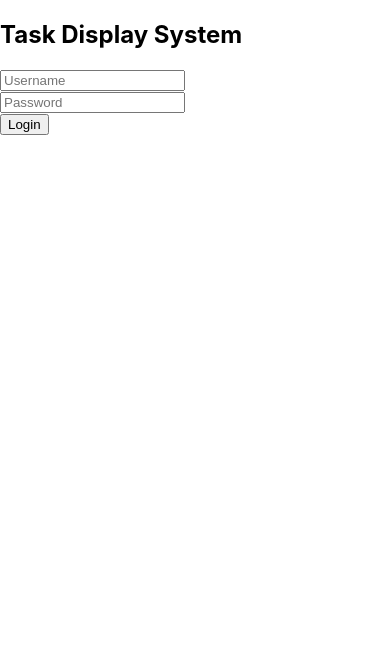
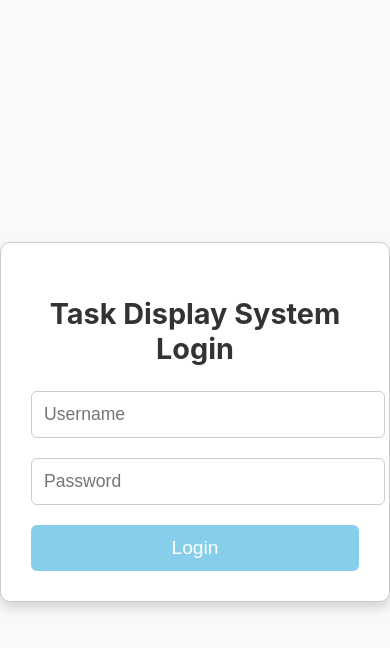
Before and after one commit to java-hangout/task-display-system-ui, a React (Create React App) app: page / in a window 390 px wide. Shown: the top 648 px of the page. Built offline with nearby package versions, Linux system fonts and the light colour scheme.

Commit message:
updagted login logic

```diff
--- a/src/components/Auth/Login.css
+++ b/src/components/Auth/Login.css
@@ -1,77 +1,74 @@
-/* Login Screen Styling */
+/* Centering the page */
 .login-container {
     display: flex;
     justify-content: center;
     align-items: center;
     height: 100vh;
-    background-color: #f4f6f8;
-    padding: 0 20px;
+    background-color: #f9f9f9;
 }
 
+/* Styling the form */
 .login-form {
-    background-color: white;
-    border-radius: 8px;
-    padding: 40px;
-    box-shadow: 0 4px 8px rgba(0, 0, 0, 0.1);
-    width: 100%;
-    max-width: 400px;
+    width: 400px; /* Increased width */
+    padding: 30px; /* Increased padding for a bigger form */
+    border: 1px solid #ccc;
+    border-radius: 10px;
+    background: #fff;
+    box-shadow: 0 6px 12px rgba(0, 0, 0, 0.15); /* Enhanced shadow for a bold look */
     text-align: center;
 }
 
+/* Header styling */
 .login-header {
-    font-size: 1.8rem; /* Reduced size from 2rem to 1.5rem */
-    margin-bottom: 20px;
+    font-size: 2rem; /* Larger font size */
+    margin-bottom: 25px; /* Increased spacing below the header */
     color: #333;
 }
 
+/* Input field styling */
 .input-group {
-    margin-bottom: 15px;
+    margin-bottom: 20px; /* Increased spacing between fields */
 }
 
 .input-field {
     width: 100%;
-    padding: 12px;
-    font-size: 16px;
+    padding: 12px; /* Larger padding for bigger input fields */
     border: 1px solid #ccc;
-    border-radius: 4px;
-    box-sizing: border-box;
+    border-radius: 6px;
+    font-size: 1.1rem; /* Larger font size */
 }
 
+/* Error message styling */
+.error-message {
+    color: red;
+    font-size: 1rem; /* Bigger font size for errors */
+    margin-bottom: 20px;
+}
+
+/* Login button styling */
 .login-button {
     width: 100%;
-    padding: 12px;
-    font-size: 16px;
-    color: white;
-    background-color: #007bff;
+    padding: 12px; /* Larger button */
+    font-size: 1.2rem; /* Larger text size for the button */
     border: none;
-    border-radius: 4px;
+    border-radius: 6px;
+    background-color: #87ceeb; /* Light blue */
+    color: #fff;
     cursor: pointer;
-    transition: background-color 0.3s;
+    transition: background-color 0.3s ease;
 }
 
 .login-button:hover {
-    background-color: #0056b3;
+    background-color: #5dade2; /* Slightly darker blue */
 }
 
-.error-message {
-    color: red;
-    font-size: 14px;
-    margin-top: 15px;
+/* Optional: Adjust for smaller screens */
+@media (max-width: 500px) {
+    .login-form {
+        width: 90%; /* Make form fit smaller screens */
+    }
+
+    .login-header {
+        font-size: 1.8rem; /* Slightly reduce font size for smaller screens */
+    }
 }
-
-.success-message {
-    font-size: 18px;
-    color: green;
-}
-
-.task-link {
-    font-size: 16px;
-    color: #007bff;
-    text-decoration: none;
-    margin-top: 15px;
-    display: inline-block;
-}
-
-.task-link:hover {
-    text-decoration: underline;
-}
--- a/src/components/Auth/Login.js
+++ b/src/components/Auth/Login.js
@@ -1,5 +1,6 @@
 import React, { useState, useContext } from 'react';
 import { AuthContext } from '../../context/AuthContext';
+import './Login.css'; // Import external CSS
 
 const Login = () => {
     const { login } = useContext(AuthContext);
@@ -37,7 +38,7 @@ const Login = () => {
     return (
         <div className="login-container">
             <div className="login-form">
-                <h2 className="login-header">Task Display System</h2>
+                <h2 className="login-header">Task Display System Login</h2>
                 {error && <div className="error-message">{error}</div>}
                 <div className="input-group">
                     <input
--- a/src/components/Tasks/TaskList.js
+++ b/src/components/Tasks/TaskList.js
@@ -10,7 +10,15 @@ const TaskList = () => {
     useEffect(() => {
         const fetchTasks = async () => {
             try {
-                const response = await axios.get('http://localhost:8083/api/tasks/fetch/all');
+                const username = localStorage.getItem('username'); // Retrieve the username dynamically
+                if (!username) {
+                    console.error('No username found in local storage');
+                    return;
+                }
+                console.error('username found in local storage',username);
+                const response = await axios.get(
+                    `http://localhost:8083/api/tasks/assignedTo/${username}`
+                );
                 setTasks(response.data);
             } catch (error) {
                 console.error('Error fetching tasks:', error);
@@ -65,9 +73,7 @@ const TaskList = () => {
                                     <td style={{ border: '1px solid black', padding: '8px' }}>{formatDate(task.dueDate)}</td>
                                     <td style={{ border: '1px solid black', padding: '8px' }}>{task.comments}</td>
                                     <td style={{ border: '1px solid black', padding: '8px' }}>
-                                        <button onClick={() => handleUpdateClick(task)}>
-                                            Update
-                                        </button>
+                                        <button onClick={() => handleUpdateClick(task)}>Update</button>
                                     </td>
                                 </tr>
                             ))}
```
